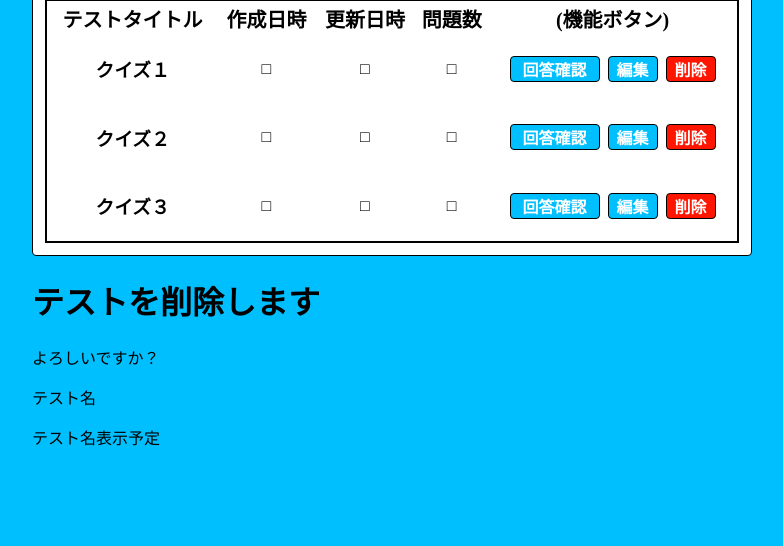
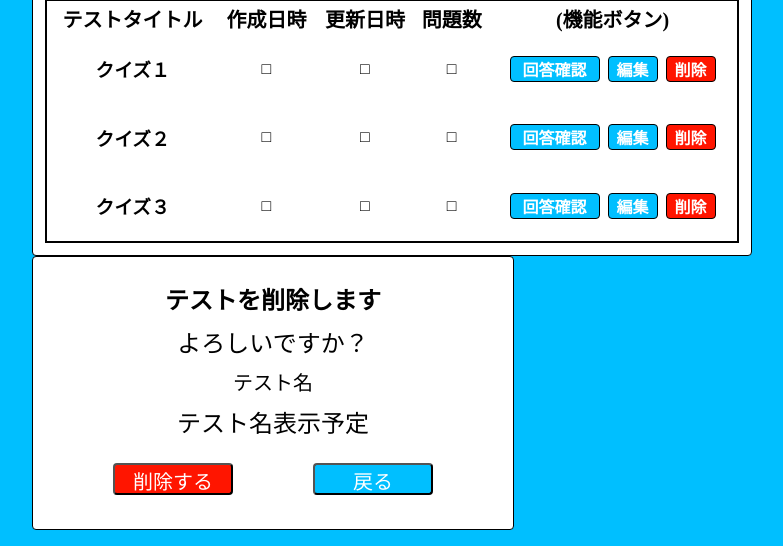
Before and after one commit to TeamB-2025W/sakumonkun, a Django app: template project/app/templates/app/test/index.html in a window 1280 px wide. Shown: the part 571-1117 px from the top of the page, without its empty margins (248-1031 px from the left). Before the commit the page ends 1017 px from the top, so only its background shows below. Run offline with Django 4.2, Linux system fonts and the light colour scheme; the template is opened without the code that fills it, so the values that code supplies are empty.

Commit message:
[add] モーダルにボタンを追加&スタイルを作成

```diff
--- a/project/app/static/css/style.css
+++ b/project/app/static/css/style.css
@@ -274,3 +274,41 @@ a.login-block {
   color: #fff;
   margin-left: 16px;
 }
+
+.modal {
+  width: 400px;
+  background: #fff;
+  height: 240px;
+  text-align: center;
+  padding: 16px 40px;
+  border: 1px solid black;
+  border-radius: 4px;
+}
+
+.modal > h1,
+.modal > p {
+  font-size: 1.5rem;
+  margin: 8px 0;
+}
+
+.modal > label {
+  font-size: 1.25rem;
+}
+
+.modal > .flex {
+  margin-top: 24px;
+}
+
+.modal > .flex > button {
+  width: 120px;
+  height: 32px;
+  margin: 0 auto;
+  font-size: 1.25rem;
+  color: #fff;
+  background: #00bfff;
+  border-radius: 4px;
+}
+
+.modal > .flex > button:nth-of-type(1) {
+  background: #ff1500;
+}
--- a/project/app/templates/app/test/modal/confirm_test_deletion.html
+++ b/project/app/templates/app/test/modal/confirm_test_deletion.html
@@ -3,4 +3,8 @@
   <p>よろしいですか？</p>
   <label>テスト名</label>
   <p>テスト名表示予定</p>
+  <div class="flex">
+    <button>削除する</button>
+    <button>戻る</button>
+  </div>
 </div>
```
